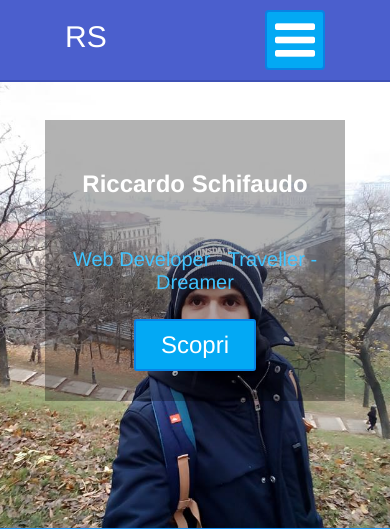
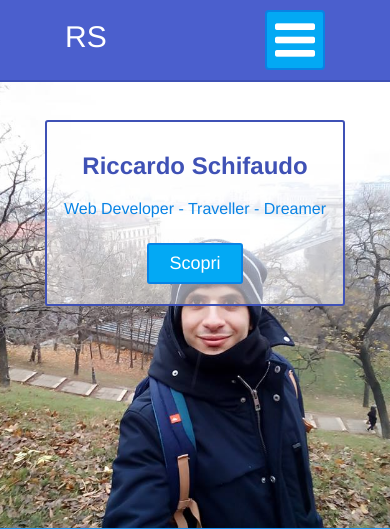
Before and after one commit to RiccardoSchifaudo94/schiri_site, a PHP site: page / in a window 390 px wide. Shown: the top 529 px of the page. Run offline with PHP 8.4, Linux system fonts and the light colour scheme.

Commit message:
fix mobile welcome

```diff
--- a/css/media.css
+++ b/css/media.css
@@ -52,9 +52,21 @@
 		padding-top:10px;
 		padding-bottom:15px;
 	}
+	.schiri_welcome_box {
+		margin-top:0px;
+		text-align:center;
+		font-family:Arial;
+		padding:10px 0px 20px;
+		border:2px solid #3F51B5;
+		border-radius:3px;
+		background-color:rgba(255,255,255,0.5);
+	}
 	.schiri_welcome_box h1{
 		max-width:300px;
-	}.schiri_container h1 img{
+		color:#3f51b5;
+		margin-bottom: 0px;
+	}
+	.schiri_container h1 img{
 		max-width:25px;
 		margin-top:0px;
 	}
@@ -67,7 +79,9 @@
 		max-width: 300px;
 	}
 	.schiri_welcome_box h4{
-		font-size:20px;
+		font-size:16px;
+		font-weight:400;
+		color:#0983e4;
 	}
 	.schiri_content p{
 		font-size:16px;
@@ -81,4 +95,8 @@
 	.schiri_line_white{
 		display:none;
 	}
+	.schiri_btn{
+		padding: 8px 20px;
+		font-size: 18px;
+	}
 }
```
